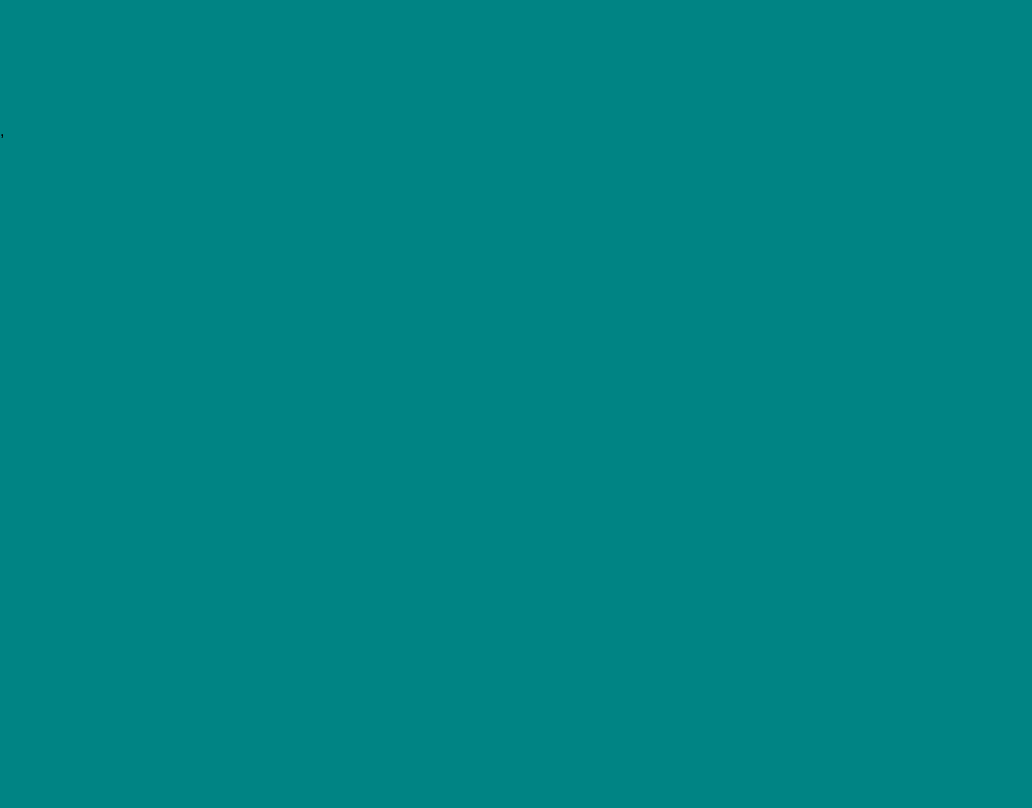
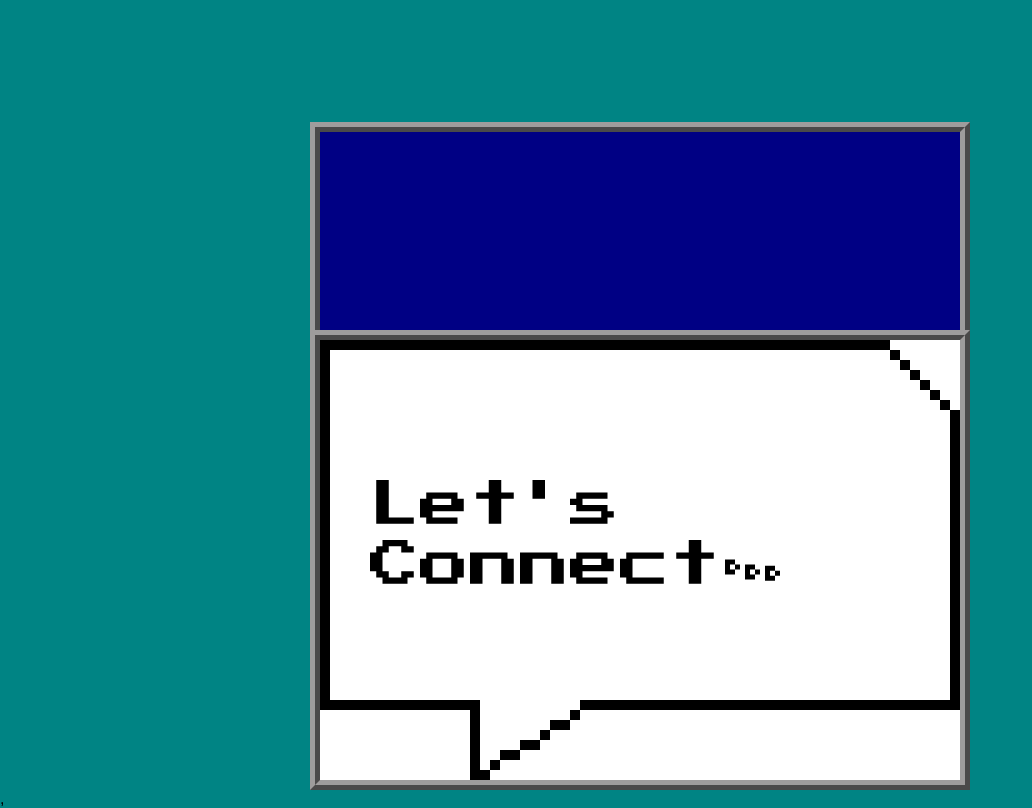
Before and after one commit to SelmaBtt/My-portfolio, a React (Vite) app: page / in a window 1280 px wide. Shown: the part 3800-4608 px from the top of the page, without its empty margins (0-1032 px from the left). Before the commit the page ends 3940 px from the top, so only its background shows below. Built offline with nearby package versions, Linux system fonts and the light colour scheme; a web font is replaced by a local one.

Commit message:
speech bubble done

```diff
--- a/src/components/App.jsx
+++ b/src/components/App.jsx
@@ -6,6 +6,7 @@ import styled from '../stylesheets/App.module.css'
 import SmileIcon from './SmileIcon'
 import SecondSection from './Second_section/SecondSection'
 import Projects from './Projects/Projects'
+import ContactSection from './Last_section/ContactSection'
 
 
 function App() {
@@ -18,6 +19,7 @@ function App() {
       <SmileIcon />
       <SecondSection />
       <Projects />
+      <ContactSection />
     </div>
   )
 }
--- /dev/null
+++ b/src/components/Last_section/ContactSection.jsx
@@ -0,0 +1,22 @@
+import styles from '../../stylesheets/Last_section/ContactSection.module.css';
+import DotsAnimation from './DotsAnimation';
+
+const ContactSection = () => {
+    return (
+        <div className={styles.container}>
+            <header className={styles.header}></header>
+            <div className={styles.contentWrapper}>
+                <div className={styles.speechBubble}>
+                    <DotsAnimation />
+                    <svg xmlns="http://www.w3.org/2000/svg" width="640" height="440" viewBox="0 0 640 440" fill="none">
+                        <path d="M5 5H570M570 15H580M580 25H590M590 35H600M600 45H610M610 55H620M620 65H630M635 70V365M635 370V365M635 365H260M260 375H250M250 385H230M230 395H220M220 405H200M200 415H180M180 425H170M170 435H155M150 435H155M155 435V365M155 360V365M155 365H5M0 365H5M5 365V0" stroke="black" strokeWidth="10"/>
+                        <text x="50" y="190" fontSize="50" fill="black">Let's</text>
+                        <text x="50" y="250" fontSize="50" fill="black">Connect</text>
+                    </svg>
+                </div>
+            </div>
+        </div>
+    );
+}
+
+export default ContactSection;
--- /dev/null
+++ b/src/components/Last_section/DotsAnimation.jsx
@@ -0,0 +1,16 @@
+import React from 'react';
+import styled from '../../stylesheets/Last_section/DotsAnimation.module.css';
+
+const DotsAnimation = () => {
+    return (
+        <div className={styled.svgWrapper}>
+            <svg xmlns="http://www.w3.org/2000/svg" width="55" height="50" viewBox="0 0 55 20" fill="none">
+                <path d="M2.5 0V15M0 12.5H10M10 7.5H15M0 2.5H10" stroke="black" stroke-width="5"/>
+                <path d="M22.5 0V15M20 12.5H30M30 7.5H35M20 2.5H30" stroke="black" stroke-width="5"/>
+                <path d="M42.5 0V15M40 12.5H50M50 7.5H55M40 2.5H50" stroke="black" stroke-width="5"/>
+            </svg>
+        </div>
+    );
+};
+
+export default DotsAnimation;
--- /dev/null
+++ b/src/stylesheets/Last_section/ContactSection.module.css
@@ -0,0 +1,23 @@
+.container{
+    /* margin: 65px auto 0 -183px; */
+    /* width: 1470px; */
+}
+
+/* Tab section */
+.header{
+    background-color: var(--tab-color);
+    border: var(--border);
+    padding: 40px 0 29px 240px;
+    height: 129px;
+}
+
+.contentWrapper{
+    font-size: inherit;
+    border: var(--border);
+    margin-top: -10px;
+    background-color: var(--div-background);
+}
+
+.speechBubble{
+    font-family: var(--title-font);
+}
--- /dev/null
+++ b/src/stylesheets/Last_section/DotsAnimation.module.css
@@ -0,0 +1,43 @@
+@keyframes animateDot1 {
+    0%, 50%, 100% {
+        transform: translateY(0);
+    }
+    10.5%, 60.5% {
+        transform: translateY(-10px);
+    }
+}
+
+@keyframes animateDot2 {
+    0%, 50%, 100% {
+        transform: translateY(0);
+    }
+    28%, 78% {
+        transform: translateY(-10px);
+    }
+}
+
+@keyframes animateDot3 {
+    0%, 50%, 100% {
+        transform: translateY(0);
+    }
+    35.5%, 85.5% {
+        transform: translateY(-10px);
+    }
+}
+
+.svgWrapper svg path:nth-child(1) {
+    animation: animateDot1 2.5s infinite;
+}
+
+.svgWrapper svg path:nth-child(2) {
+    animation: animateDot2 2.5s infinite;
+}
+
+.svgWrapper svg path:nth-child(3) {
+    animation: animateDot3 2.5s infinite;
+}
+
+.svgWrapper{
+    position: absolute;
+    margin: 214px 405px;
+}
```
